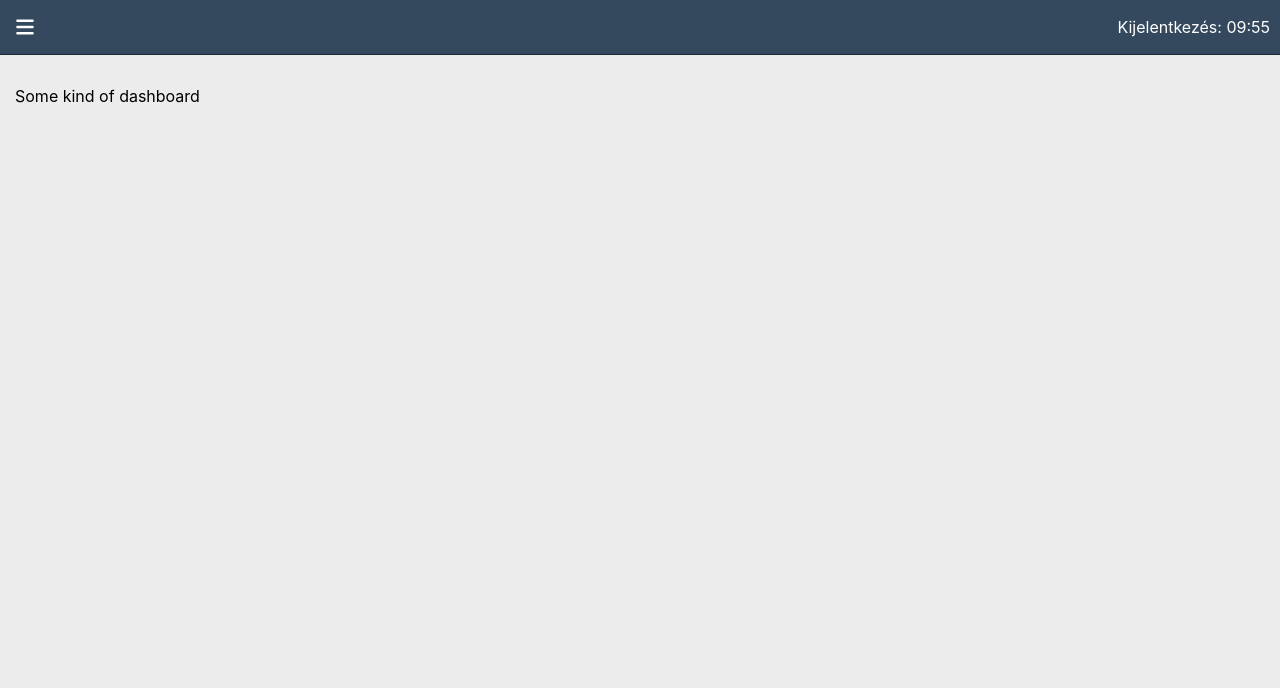
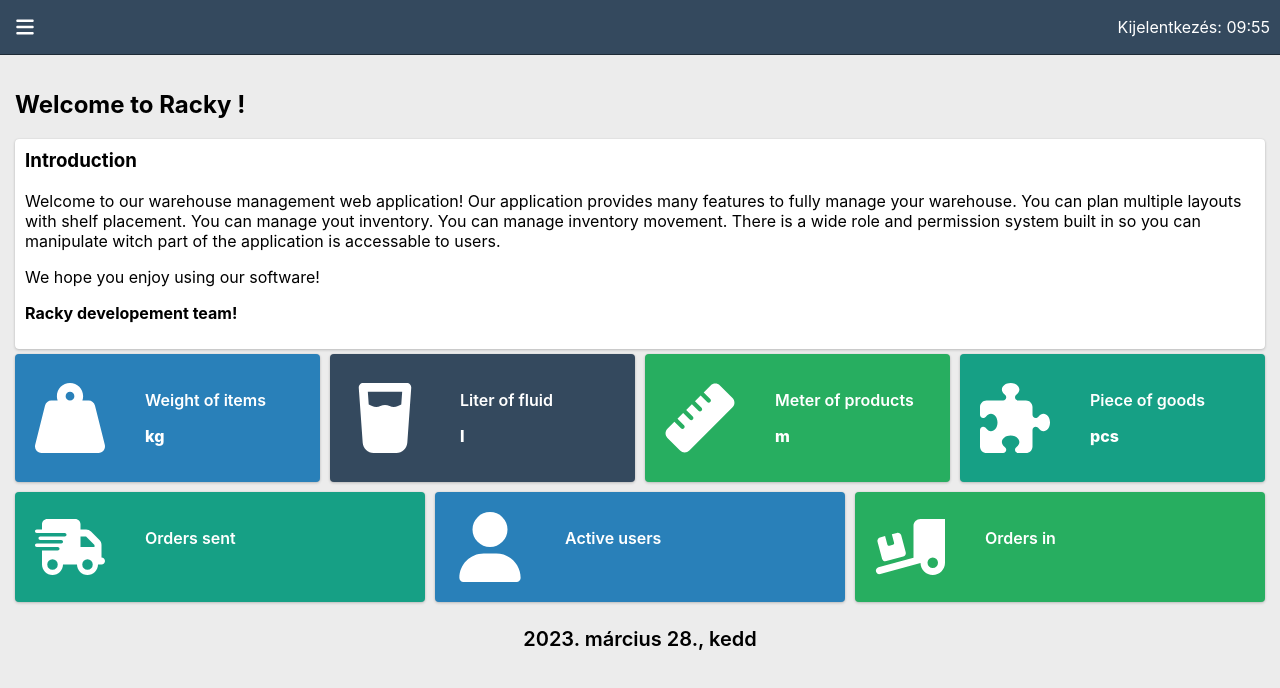
Before and after one commit to Efeglas/Racky, a React (Create React App) app: page / in a window 1280 px wide. Shown: the top 688 px of the page. Built offline with nearby package versions, Linux system fonts and the light colour scheme; no server answers; sample sign-in values are in the browser's storage.

Commit message:
Added home page design

```diff
--- a/src/pages/Home.js
+++ b/src/pages/Home.js
@@ -1,6 +1,103 @@
+import { Fragment, useState, useEffect } from 'react';
+import style from './Home.module.css';
+import Icon from '../icons/Icon';
+
 const Home = () => {
+
+    const firstName = localStorage.getItem("firstName");
+
+    const [resultHome, setResultHome] = useState({});
+
+    const loadHome = async () => {
+
+        const response = await fetch("http://192.168.50.62:8080/inventory/home", {
+            method: "POST",
+            headers: {
+                'Content-Type': 'application/json',
+            },
+            body: JSON.stringify({token: localStorage.getItem("token")})
+        });
+        const json = await response.json();
+        console.log(json);
+        setResultHome(json);
+    }
+
+    useEffect(() => {
+        loadHome();
+    }, []);
+
+    const event = new Date();
+    const options = { weekday: 'long', year: 'numeric', month: 'long', day: 'numeric' };
+
     return (
-        <p>Some kind of dashboard</p>
+        <Fragment>
+        <h2>Welcome to Racky {firstName}!</h2>
+        <div className={style.box}>
+            <h3 className={style.mt0}>Introduction</h3>
+            <p>
+                Welcome to our warehouse management web application! Our application provides many features to fully manage
+                your warehouse. You can plan multiple layouts with shelf placement. You can manage yout inventory. You can manage
+                inventory movement. There is a wide role and permission system built in so you can manipulate witch part of the application is
+                accessable to users.
+            </p>
+            <p>We hope you enjoy using our software!</p>
+            <p><b>Racky developement team!</b></p>
+        </div>
+        <div className={style.flex}>
+            <div className={style.cB}>
+                <div><Icon size='70' icon='weight' /></div>
+                <div>
+                    <p>Weight of items</p>
+                    <p>{resultHome.kg} kg</p>
+                </div>
+            </div>
+            <div className={style.cD}>
+                <div><Icon size='70' icon='glasswater' /></div>
+                <div>
+                    <p>Liter of fluid</p>
+                    <p>{resultHome.l} l</p>
+                </div>
+            </div>
+            <div className={style.cG}>
+                <div><Icon size='70' icon='ruler' /></div>
+                <div>
+                    <p>Meter of products</p>
+                    <p>{resultHome.m} m</p>
+                </div>
+            </div>
+            <div className={style.cGS}>
+                <div><Icon size='70' icon='puzzle' /></div>
+                <div>
+                    <p>Piece of goods</p>
+                    <p>{resultHome.pcs} pcs</p>
+                </div>
+            </div>
+        </div>
+        <div className={style.flex}>
+            <div className={style.cGS}>
+                <div><Icon size='70' icon='orderout' /></div>
+                <div>
+                    <p>Orders sent</p>
+                    <p>{resultHome.orderout}</p>
+                </div>
+            </div>
+            <div className={style.cB}>
+                <div><Icon size='70' icon='user' /></div>
+                <div>
+                    <p>Active users</p>
+                    <p>{resultHome.user}</p>
+                </div>
+            </div>
+            <div className={style.cG}>
+                <div><Icon size='70' icon='orderin' /></div>
+                <div>
+                    <p>Orders in</p>
+                    <p>{resultHome.orderin}</p>
+                </div>
+            </div>
+        </div>
+        <p className={style.data}>{event.toLocaleDateString('hu-HU', options)}</p>
+        </Fragment>
     );
 }
 
--- /dev/null
+++ b/src/pages/Home.module.css
@@ -0,0 +1,76 @@
+.box {
+    background-color: white;
+    box-shadow: 0 0 1px rgba(0,0,0,.125),0 1px 3px rgba(0,0,0,.2);
+    border-radius: 4px;
+    width: 100%;
+    padding: 10px;
+}
+
+.mt0 {
+    margin-top: 0;
+}
+
+.flex {
+    display: flex;
+}
+
+.flex>div{
+    flex: 1;
+    box-shadow: 0 0 1px rgba(0,0,0,.125),0 1px 3px rgba(0,0,0,.2);
+    border-radius: 4px;
+    width: 100%;
+    display: flex;
+    margin: 5px;
+}
+
+.flex>div:first-of-type{
+    margin-left: 0;
+}
+
+.flex>div:last-of-type{
+    margin-right: 0;
+}
+
+.flex>div>div:first-of-type{
+    display: flex;
+    align-items: center;
+    padding: 20px;
+}
+
+.flex>div>div:nth-of-type(2){
+    padding: 20px;
+}
+
+.flex>div>div:nth-of-type(2)>p:first-of-type{
+    font-weight: 600;
+}
+
+.flex>div>div:nth-of-type(2)>p:last-of-type{
+    font-weight: 800;
+}
+
+.cGS {
+    background-color: #16a085;
+    color: white;
+}
+
+.cG {
+    background-color: #27ae60;
+    color: white;
+}
+
+.cB {
+    background-color: #2980b9;
+    color: white;
+}
+
+.cD {
+    background-color: #34495e;
+    color: white;
+}
+
+.data {
+    text-align: center;
+    font-size: 20px;
+    font-weight: 600;
+}
```
